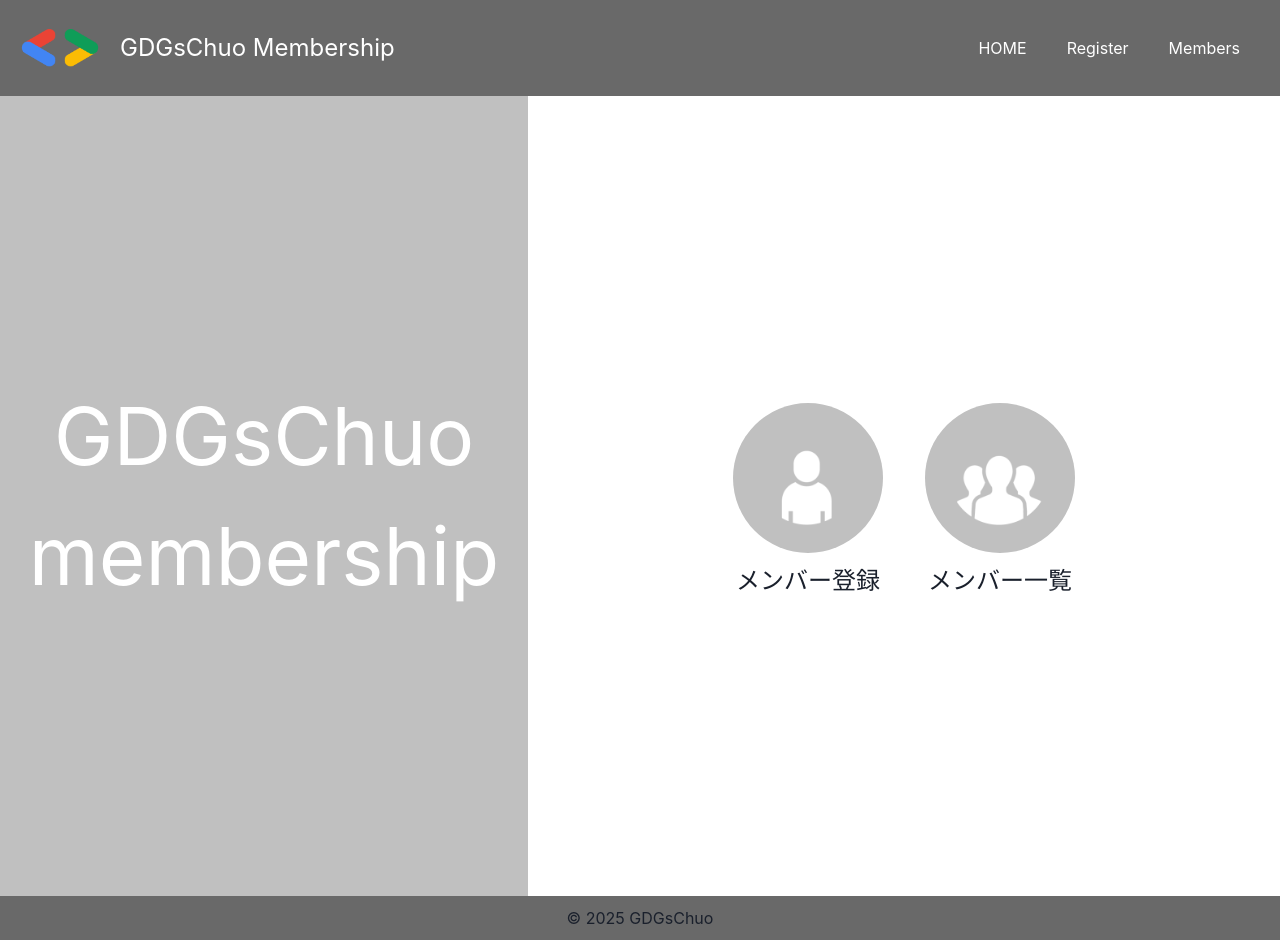
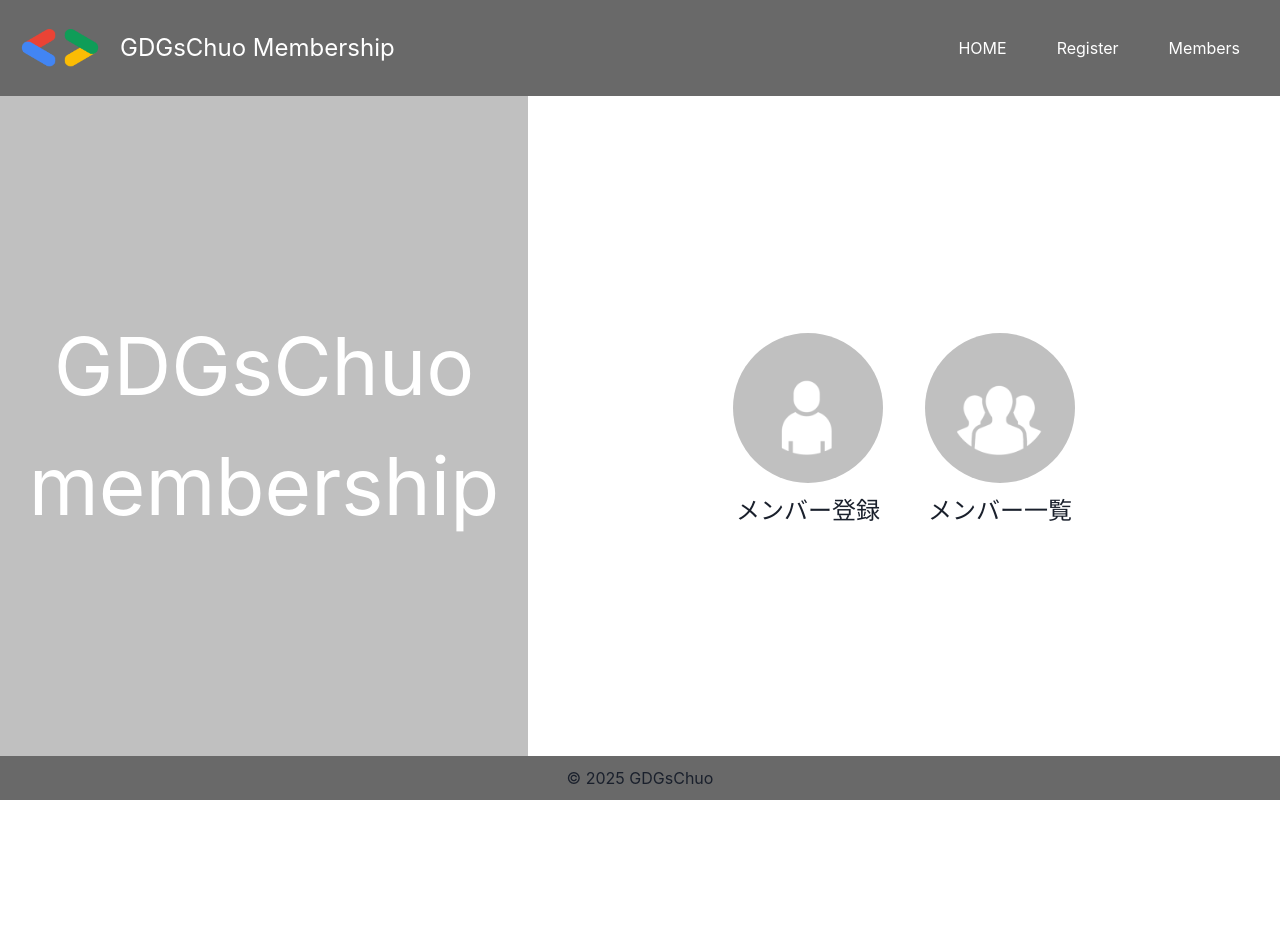
Before and after one commit to aoi20031020/gdgs-members-client, a React (Create React App) app: page / in a window 1280 px wide. After the commit the page ends 800 px from the top, so only its background shows below. Built offline with nearby package versions, Linux system fonts and the light colour scheme.

Commit message:
フッターレイアウト修正

```diff
--- a/src/App.tsx
+++ b/src/App.tsx
@@ -1,4 +1,4 @@
-import { Navigate, Route, Routes, useLocation } from "react-router-dom";
+import { Navigate, Route, Routes } from "react-router-dom";
 import Register from "./pages/Register";
 import Members from "./pages/Member";
 import Home from "./pages/Home";
@@ -10,16 +10,20 @@ import Login from "./pages/Login";
 import { useAuth } from "./hooks/useAuth";
 
 const AppsBox = styled.div`
-  height: 100vh;
+  display: flex;
+  flex-direction: column;
+  min-height: 100vh;
+`;
+
+const Main = styled.main`
+  flex: 1;
 `;
 
 const PrivateRoute = ({ children }: { children: JSX.Element }) => {
   const { isAuthenticated } = useAuth();
-
   if (isAuthenticated === null) {
-    return <div>Loading...</div>; // ローディング画面を表示
+    return <div>Loading...</div>;
   }
-
   return isAuthenticated ? children : <Navigate to="/login" />;
 };
 
@@ -27,18 +31,26 @@ function App() {
   return (
     <AuthProvider>
       <AppsBox>
-        <div className="App">
-          <Header />
+        <Header />
+        <Main>
           <Routes>
             <Route path="/" element={<Home />} />
             <Route path="/register" element={<Register />} />
-            <Route path="/members" element={<PrivateRoute><Members /></PrivateRoute>} />
+            <Route
+              path="/members"
+              element={
+                <PrivateRoute>
+                  <Members />
+                </PrivateRoute>
+              }
+            />
             <Route path="/login" element={<Login />} />
           </Routes>
-          <Footer />
-        </div>
+        </Main>
+        <Footer />
       </AppsBox>
     </AuthProvider>
   );
 }
+
 export default App;
--- a/src/components/Header.tsx
+++ b/src/components/Header.tsx
@@ -9,12 +9,14 @@ const AppHeader = styled.header`
   background-color: #696969;
   align-items: center;
   width: 100%;
+  height: 96px;
   padding: 10px 20px;
 
   @media (max-width: 768px) {
     flex-direction: column;
     align-items: flex-start;
     padding: 10px;
+    height: auto; // モバイルで高さを自動調整
   }
 `;
 
@@ -22,7 +24,14 @@ const StyledButton = styled.button`
   color: white;
   padding: 10px 20px;
   font-size: 16px;
-
+  cursor: pointer;
+  &:hover {
+    // ホバー時の背景色
+    background-color: #c0c0c0;
+    color: black;
+    border-radius: 6px; // ホバー時の角丸
+    transition: 0.4s; // ホバー時のトランジション
+  }
   @media (max-width: 768px) {
     font-size: 14px; // モバイルでフォントサイズを小さく
     padding: 8px 16px; // ボタンのパディングを小さく
@@ -57,6 +66,7 @@ const Picture = styled.div`
 
 const ButtonBox = styled.div`
   display: flex;
+  gap: 10px; // ボタン間のスペースを調整
 
   @media (max-width: 768px) {
     width: 100%;
--- a/src/pages/Home.tsx
+++ b/src/pages/Home.tsx
@@ -1,13 +1,13 @@
-import React from "react";
+import React, { useEffect, useState } from "react";
 import { styled } from "styled-components";
 import { Link } from "react-router-dom";
 import { useNavigate } from "react-router-dom";
 
 // 左右分割デザイン
-const Wrapper = styled.div`
+const Wrapper = styled.div<{ wrapperHeight: string }>`
   display: flex;
-  height: 100vh;
   flex-direction: row;
+  height: ${({ wrapperHeight }) => wrapperHeight}; // 動的に高さを設定
 
   @media (max-width: 1000px) {
     flex-direction: column; // モバイルでは縦並び
@@ -92,6 +92,14 @@ const Astyle = styled.div`
   align-items: center;
   margin-top: 10px;
   max-width: 200px; // ボタンの最大幅を設定
+  cursor: pointer;
+
+  :hover {
+    background-color: #696969; // ホバー時の背景色
+    border-radius: 10px; // ホバー時の角丸
+    transition: 0.3s; // ホバー時のトランジション
+    transform: scale(1.05); // ホバー時の拡大効果
+  }
 
   @media (max-width: 790px) {
     max-width: 100%; // モバイルでも最大幅を調整
@@ -101,11 +109,32 @@ const Astyle = styled.div`
 const HomeBox = styled.div`
   display: flex;
   flex-direction: column;
-  height: 100vh;
+  flex: 1;
 `;
 
 function Home() {
+  const [wrapperHeight, setWrapperHeight] = useState("100vh"); // 初期値として100vhを設定
   const navigate = useNavigate();
+
+  // ヘッダーとフッターの高さを計算
+  useEffect(() => {
+    const calculateHeight = () => {
+      const headerHeight = document.querySelector("header")?.clientHeight || 0;
+      const footerHeight = document.querySelector("footer")?.clientHeight || 0;
+
+      const availableHeight = `calc(100vh - ${headerHeight + footerHeight}px)`;
+      setWrapperHeight(availableHeight);
+    };
+
+    // ページのロード時とウィンドウリサイズ時に高さを再計算
+    calculateHeight();
+    window.addEventListener("resize", calculateHeight);
+
+    return () => {
+      window.removeEventListener("resize", calculateHeight);
+    };
+  }, []); // マウント時にのみ実行
+
   const handleMembersClick = (e: React.MouseEvent) => {
     e.preventDefault();
     const isAuthenticated = !!sessionStorage.getItem("authToken");
@@ -119,10 +148,9 @@ function Home() {
     }
   };
 
-
   return (
     <HomeBox>
-      <Wrapper>
+      <Wrapper wrapperHeight={wrapperHeight}>
         {/* 左側：タイトルと背景グレー */}
         <LeftSide>
           <Title>
@@ -143,10 +171,10 @@ function Home() {
                   style={{ width: "100%", height: "100%", objectFit: "cover" }}
                 />
               </IconStyle>
+            </Astyle>
             <ButtonText>メンバー登録</ButtonText>
-            </Astyle>
           </Link>
-
+          <Link to="members">
             <Astyle onClick={handleMembersClick}>
               <IconStyle>
                 <img
@@ -155,8 +183,9 @@ function Home() {
                   style={{ width: "100%", height: "100%", objectFit: "cover" }}
                 />
               </IconStyle>
+            </Astyle>
             <ButtonText>メンバー一覧</ButtonText>
-          </Astyle>
+          </Link>
         </RightSide>
       </Wrapper>
     </HomeBox>
```
Lines whose indentation alone changed are shown as unchanged.
